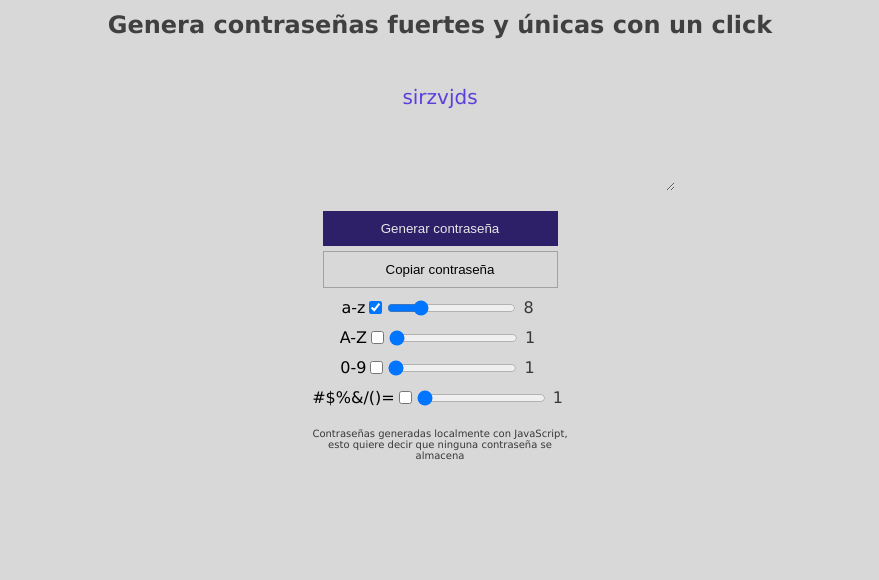
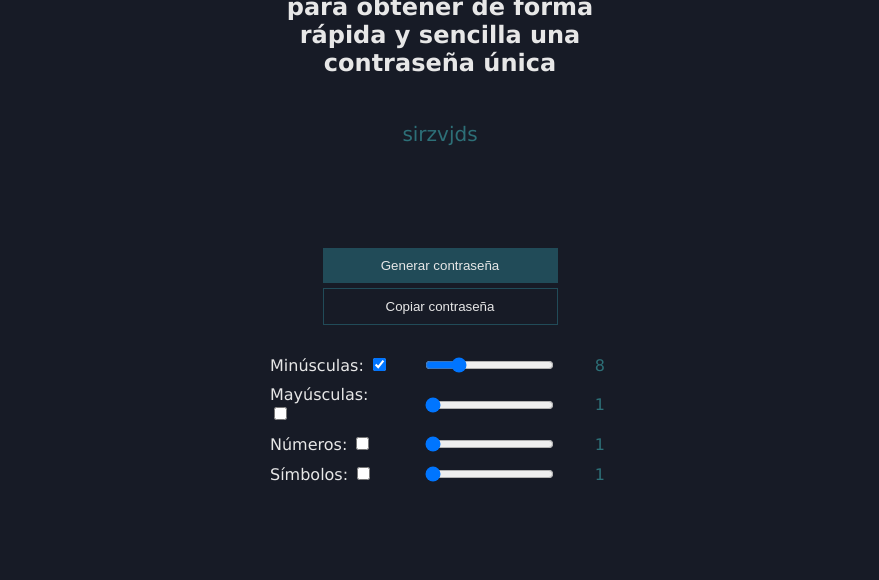
Before and after one commit to Ancient-R/generador-de-contrasenas, a plain HTML site: page index.html in a window 1280 px wide. Shown: the part 220-800 px from the top of the page, without its empty margins (200-1079 px from the left). Drawn offline with Linux system fonts and the light colour scheme.

Commit message:
agregando alerta de copiado, cambiando colores y eliminando elementos

```diff
--- a/css/styles.css
+++ b/css/styles.css
@@ -1,7 +1,7 @@
 :root{
-    --background: #d8d8d8;
-    --purple-color: #5c3fda;
-    --purple-color-01: #2d2068;
+    --background: #171B26;
+    --acent-color: #2D6F77;
+    --acent-color-01: #214B58;
     --gray-color: rgb(56, 56, 56);
     --white-color: #e7e7e7;
 }
@@ -12,19 +12,20 @@ body{
     height: 100vh;
     font-family: Verdana, Geneva, Tahoma, sans-serif;
     background-color: var(--background);
+    color: var(--white-color);
 }
 
 .title{
-    font-size: 55px;
+    font-size: 50px;
     text-align: center;
-    color: var(--purple-color-01);
+    color: var(--acent-color-01);
 
 }
 
 .subtitle{
     text-align: center;
     margin-top: -10px;
-    color: rgba(0, 0, 0, .7);
+    width: 370px;
 }
 .form-container,
 .form-password{
@@ -46,6 +47,31 @@ body{
     display: flex;
     flex-direction: column;
     align-items: center;
+    position: relative;
+}
+
+.copied{
+    background-color: var(--acent-color);
+    padding: 6px;
+    border-radius: 3px;
+    position: absolute;
+    top: -25px;
+    opacity: 0;
+}
+
+.show-message{
+    opacity: 1;
+    animation: fadein 0.8s ease-in;
+}
+
+@keyframes fadein {
+    0%{
+        transform: translateY(-25px);
+    }
+
+    100%{
+        transform: translateY(0);
+    }
 }
 
 .form-password{
@@ -62,13 +88,14 @@ body{
     padding: 10px;
     outline: none;
     border: none;
-    color: var(--purple-color);
+    color: var(--acent-color);
     text-align: center;
     background-color: var(--background);
     font-size: 20px;
     width: 450px;
     font-family: Verdana, Geneva, Tahoma, sans-serif;
     margin-bottom: 15px;
+    resize: none;
 }
 .password-generate,
 .password-copy{
@@ -82,21 +109,32 @@ body{
 }
 
 .password-generate{
-    background-color: var(--purple-color-01);
+    background-color: var(--acent-color-01);
     color: var(--white-color);
     border: 1px solid var(--button-border);
 }
 
 .password-copy{
     background-color: var(--background);
-    border: 1px solid #a1a1a1;
+    border: 1px solid var(--acent-color-01);
+    color: var(--white-color);
 }
 
+.fields{
+    display: flex;
+    flex-direction: column;
+    width: 340px;
+    margin-top: 20px;
+}
 .form-fields{
     display: flex;
     align-items: center;
-    justify-content: center;
+    justify-content: space-between;
     margin-bottom: 10px;
+}
+
+.label-container{
+    width: 120px;
 }
 
 .form-input{
@@ -108,15 +146,7 @@ body{
 
 .long-total{
     margin: 0 5px;
-    color: var(--gray-color);
-}
-
-.legend{
-    color: var(--gray-color);
-    text-align: center;
-    margin-top: 10px;
-    font-size: 10px;
-    width: 60%;
+    color: var(--acent-color);
 }
 
 @media screen and (min-width: 320px) and (max-width: 767px) {
--- a/index.html
+++ b/index.html
@@ -11,8 +11,10 @@
 
     <div class="form-container">
         <h1 class="title">Generador de contraseñas</h1>
-        <h2 class="subtitle">Genera contraseñas fuertes y únicas con un click</h2>
+        <h2 class="subtitle">Utiliza este generador para obtener de forma rápida y sencilla una contraseña única</h2>
         <form class="form" id="form">
+
+            <p class="copied" id="copied">copiado</p>
 
             <div class="form-password">
                 <textarea
@@ -22,12 +24,7 @@
                     rows="4"
                     disabled=true
                 ></textarea>
-                <!-- <input
-                    type="text"
-                    class="password"
-                    disabled="true"
-                    id="show-password"
-                /> -->
+
                 <button
                     class="password-generate"
                     id="password-generate"
@@ -38,16 +35,18 @@
                 >Copiar contraseña</button>
             </div>
 
-            <div id="fields">
+            <div id="fields" class="fields">
 
                 <div class="form-fields">
-                    <label for="" class="form-label">a-z</label>
+                    <div class="label-container">
+                        <label for="" class="form-label">Minúsculas: </label>
                         <input
                             class="form-input"
                             checked="true"
                             type="checkbox"
                             id="minus-check"
                         >
+                    </div>
 
                     <input
                     type="range"
@@ -61,12 +60,14 @@
                 </div>
 
                 <div class="form-fields">
-                    <label for="" class="form-label">A-Z</label>
+                    <div class="label-container">
+                        <label for="" class="form-label">Mayúsculas: </label>
                         <input
                             class="form-input"
                             type="checkbox"
                             id="mayus-check"
                         >
+                    </div>
 
                     <input
                         type="range"
@@ -80,12 +81,14 @@
                 </div>
 
                 <div class="form-fields">
-                    <label for="" class="form-label">0-9</label>
+                    <div class="label-container">
+                        <label for="" class="form-label">Números: </label>
                         <input
                             type="checkbox"
                             class="form-input"
                             id="numbers-check"
                         >
+                    </div>
 
                     <input
                         type="range"
@@ -99,12 +102,14 @@
                 </div>
 
                 <div class="form-fields">
-                    <label for="" class="form-label">#$%&/()=</label>
+                    <div class="label-container">
+                        <label for="" class="form-label">Símbolos: </label>
                         <input
                             type="checkbox"
                             class="form-input"
                             id="symbols-check"
                         >
+                    </div>
                     <input
                         type="range"
                         id="symbols-range"
@@ -117,7 +122,6 @@
                 </div>
             </div>
 
-            <small class="legend">Contraseñas generadas localmente con JavaScript, esto quiere decir que ninguna contraseña se almacena</small>
         </form>
     </div>
 
--- a/scripts/js.js
+++ b/scripts/js.js
@@ -33,7 +33,12 @@ buttonCopy.addEventListener('click', e => {
         .catch( error => console.log(error));
 
     navigator.clipboard.writeText( showPassword.value )
-        .then(() => alert('Contraseña copiada'))
+        .then(() => {
+            copiedAlert.classList.add('show-message');
+            setTimeout(() => {
+                copiedAlert.classList.remove('show-message');
+            }, 3000);
+        })
         .catch( () => alert('Ha ocurrido un error'));
 });
 
--- a/scripts/variables.js
+++ b/scripts/variables.js
@@ -20,6 +20,8 @@ const showPassword = document.getElementById('show-password');
 const buttonGenerate = document.getElementById('password-generate');
 // botón que copia la contraseña
 const buttonCopy = document.getElementById('password-copy');
+// alerta
+const copiedAlert = document.getElementById('copied');
 
 
 // total minúsculas
```
Lines whose indentation alone changed are shown as unchanged.
